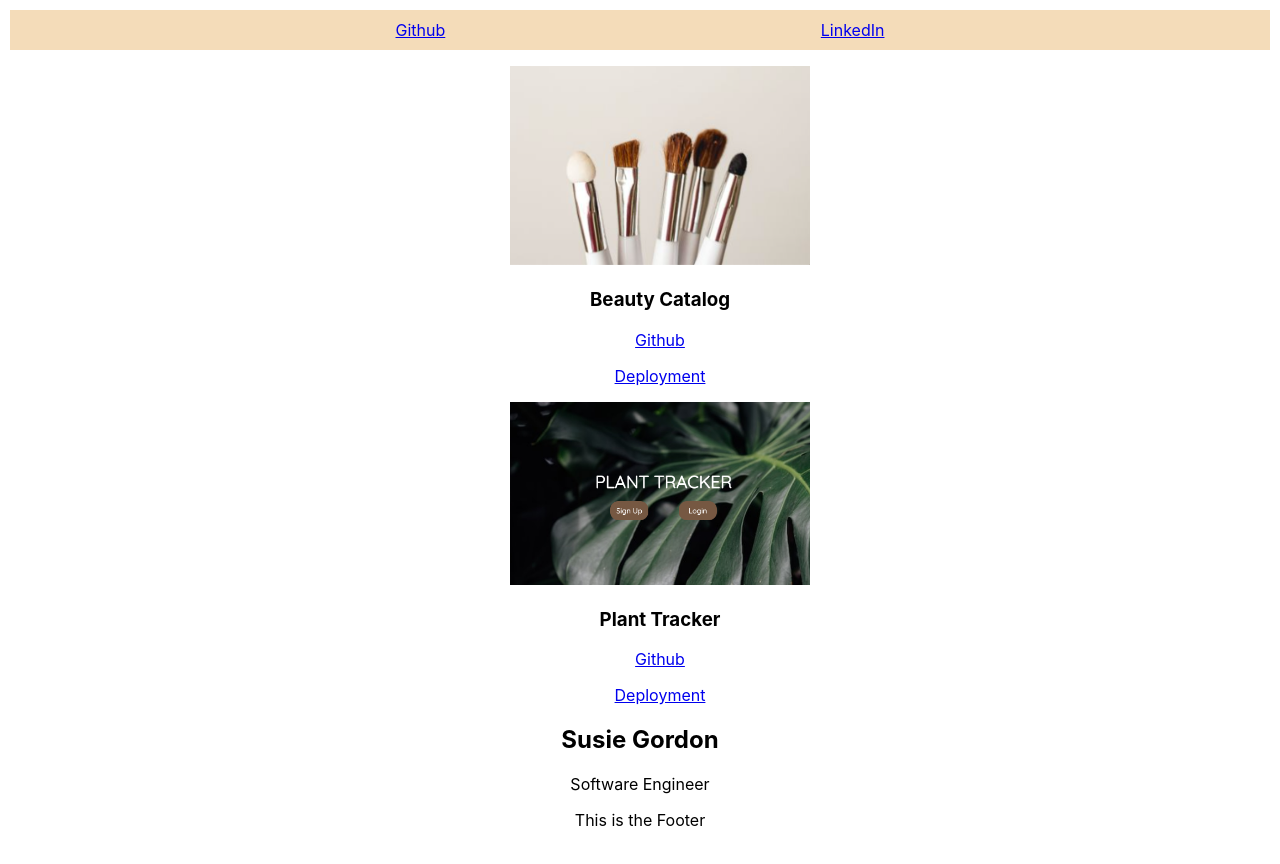
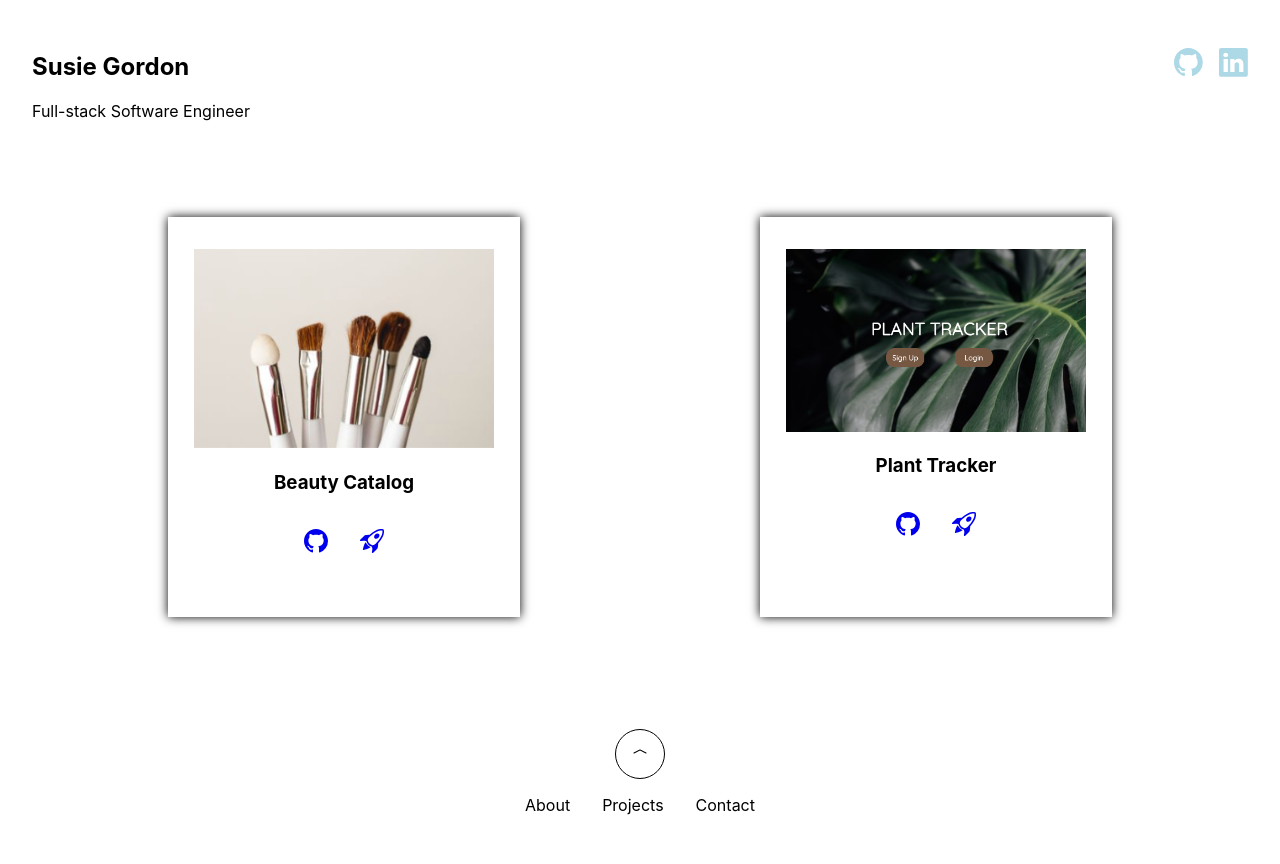
Before and after one commit to choisus08/hw_react_mini_portfolio, a React (Create React App) app: page / in a window 1280 px wide. Shown: the top 864 px of the page. Before the commit the page ends 830 px from the top, so only its background shows below. Built offline with nearby package versions, Linux system fonts and the light colour scheme.

Commit message:
import icons & add more css

```diff
--- a/package.json
+++ b/package.json
@@ -8,6 +8,7 @@
     "@testing-library/user-event": "^13.5.0",
     "react": "^18.2.0",
     "react-dom": "^18.2.0",
+    "react-icons": "^4.10.1",
     "react-scripts": "5.0.1",
     "web-vitals": "^2.1.4"
   },
--- a/src/App.js
+++ b/src/App.js
@@ -3,6 +3,7 @@ import './App.css';
 import Header from './components/Header';
 import Main from './components/Main';
 import Footer from './components/Footer';
+
 
 function App() {
   return (
@@ -10,6 +11,7 @@ function App() {
       <Header />
       <Main />
       <Footer />
+
     </div>
   );
 }
--- a/src/components/Footer.js
+++ b/src/components/Footer.js
@@ -1,5 +1,18 @@
+// Icons
+import { BsChevronCompactUp } from "react-icons/bs";
+
+
 function Footer(props) {
-    return <div className="Footer">This is the Footer</div>
+    return <div className="Footer">
+        <div className="Up-arrow">
+            <p><BsChevronCompactUp /></p>
+        </div>
+        <div className="Bottom-navbar">
+            <p>About</p>
+            <p>Projects</p>
+            <p>Contact</p>
+        </div>
+    </div>
 }
 
 export default Footer;
--- a/src/components/Header.js
+++ b/src/components/Header.js
@@ -1,9 +1,19 @@
+// Icons
+import { BsLinkedin } from "react-icons/bs";
+import { BsGithub } from "react-icons/bs";
+
 function Header(props) {
     return (
     <div className="Header">
+
+        <div className="Profile-main">
+            <h2 className="Profile-name">Susie Gordon</h2>
+            <p className="Profile-position">Full-stack Software Engineer</p>
+        </div>
+
         <ul className="Navbar">
-            <li><a href="https://github.com/choisus08?tab=repositories">Github</a></li>
-            <li><a href="https://www.linkedin.com/in/gordon-susie/">LinkedIn</a></li>
+            <li><a href="https://github.com/choisus08?tab=repositories"><BsGithub className="Icon" color="lightblue" size="1.8em"/></a></li>
+            <li><a href="https://www.linkedin.com/in/gordon-susie/"><BsLinkedin className="Icon" color="lightblue" size="1.8em" /></a></li>
         </ul>
     </div>
     )
--- a/src/components/Projects.js
+++ b/src/components/Projects.js
@@ -1,23 +1,34 @@
+// Icons
+import { BsGithub } from "react-icons/bs";
+import { BsRocketTakeoff } from "react-icons/bs";
+
 function Projects(props) {
     return (
         <div className="Projects">
-            <div className="Cards">
+
+            <div className="Card">
                 <ul className="Card-info">
                     <img className="Img" src="proj1.png" alt="Project 1"></img>
-                    <li><h3>Beauty Catalog</h3></li>
-                        <p><a href="https://github.com/choisus08/project_1-">Github</a></p>
-                        <p><a href="https://vercel.com/choisus08/project-1">Deployment</a></p>
+                    <li><h3>Beauty Catalog</h3>
+                        <div className="Profile-icon">
+                            <p><a href="https://github.com/choisus08/project_1-"><BsGithub size="1.5em"/></a></p>
+                            <p><a href="https://vercel.com/choisus08/project-1"><BsRocketTakeoff size="1.5em"/></a></p>
+                        </div>
+                    </li>
+                </ul>
+            </div>
+            <div className="Card">
+                <ul className="Card-info">
                     <img className="Img" src="proj2.png" alt="Project 2"></img>
-                    <li><h3>Plant Tracker</h3></li>
-                        <p><a href="https://github.com/choisus08/project_2">Github</a></p>
-                        <p><a href="https://project2-cio1.onrender.com">Deployment</a></p>
+                    <li><h3>Plant Tracker</h3>
+                        <div className="Profile-icon">
+                            <p><a href="https://github.com/choisus08/project_2"><BsGithub size="1.5em"/></a></p>
+                            <p><a href="https://project2-cio1.onrender.com"><BsRocketTakeoff size="1.5em"/></a></p>
+                        </div>
+                    </li>
                 </ul>
             </div>
 
-            <div className="Profile-main">
-                <h2 className="Profile-name">Susie Gordon</h2>
-                <p className="Profile-position">Software Engineer</p>
-            </div>
         </div>
     )
 }
--- a/src/index.css
+++ b/src/index.css
@@ -12,21 +12,92 @@ code {
     monospace;
 }
 
+.Header {
+  display: flex;
+  justify-content: space-between;
+  padding: 2em
+}
+
+.Profile-main {
+  text-align: left;
+}
+
 .Navbar {
   list-style: none;
-  margin: 10px;
-  padding: 0;
+  display: flex;
+  gap: 1em
+}
+
+.Projects {
   display: flex;
   justify-content: space-evenly;
-  background-color: rgb(244, 220, 185);
-  padding: 10px;
+  padding: 3em
+}
+
+.Card {
+  box-shadow: 0 0 10px black;
+  margin: auto;
+  width: 22em;
+  height: 25em
+
 }
 
 .Card-info {
   list-style: none;
+  padding: 1em;
+
+}
+
+.Profile-icon {
+  display: flex;
+  justify-content: center;
+  gap: 2em;
+
 }
 
 .Img {
   width: 300px;
   height: auto
 }
+
+.Footer {
+  display: block;
+  padding: 4em;
+}
+
+.Up-arrow {
+  display: flex;
+  justify-content: center;
+  margin: auto;
+  border: 1px solid black;
+  border-radius: 80px;
+  align-items: center;
+  width: 3em;
+  height: 3em;
+}
+
+.Bottom-navbar {
+  display: flex;
+  justify-content: center;
+  gap: 2em;
+}
+
+
+@media screen and (max-width: 750px) {
+  .Projects {
+    display: grid;
+    grid-template-columns: auto;
+    gap: 2em;
+    padding: 0;
+  }
+
+  .Card {
+    height: 350px;
+    width: 300px
+  }
+
+  .Img {
+    width: 250px;
+  }
+
+}
```
Also changed, not shown: 1 other file (tests, documents, lock files or other folders).
